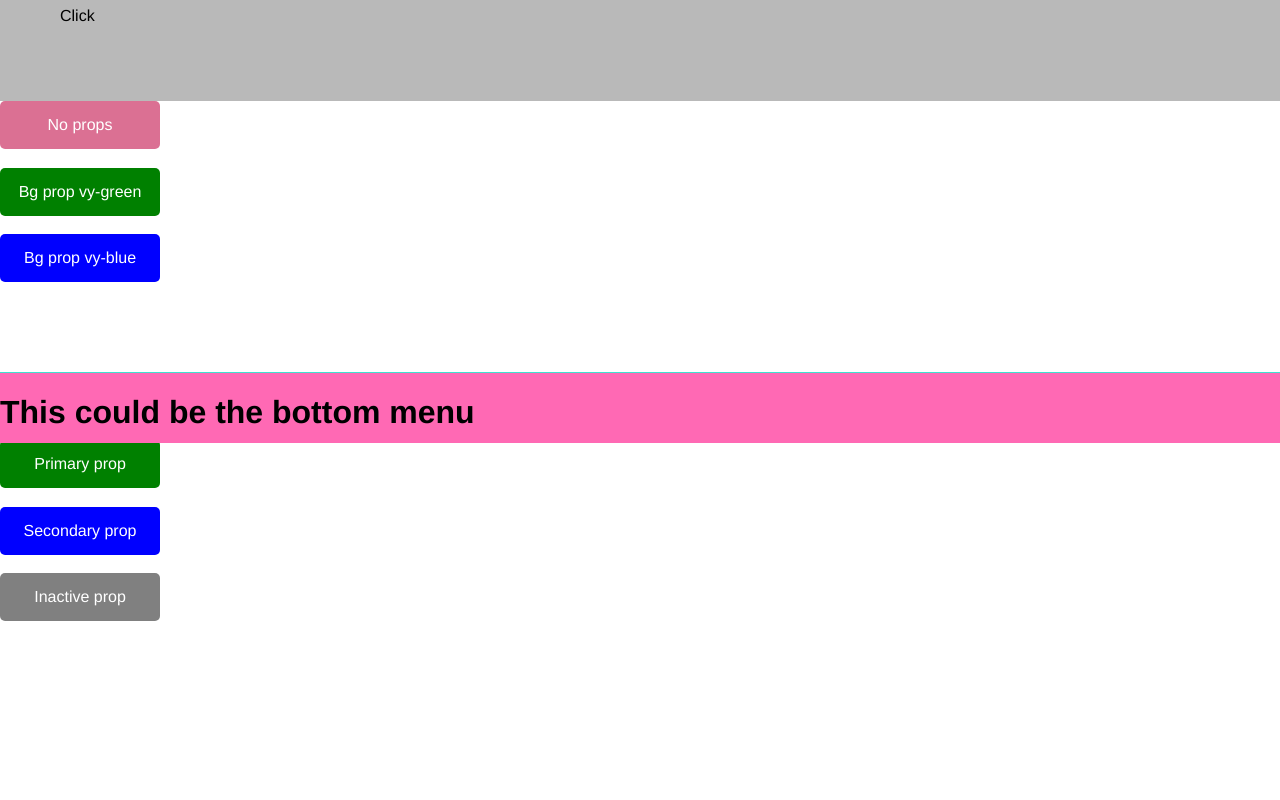
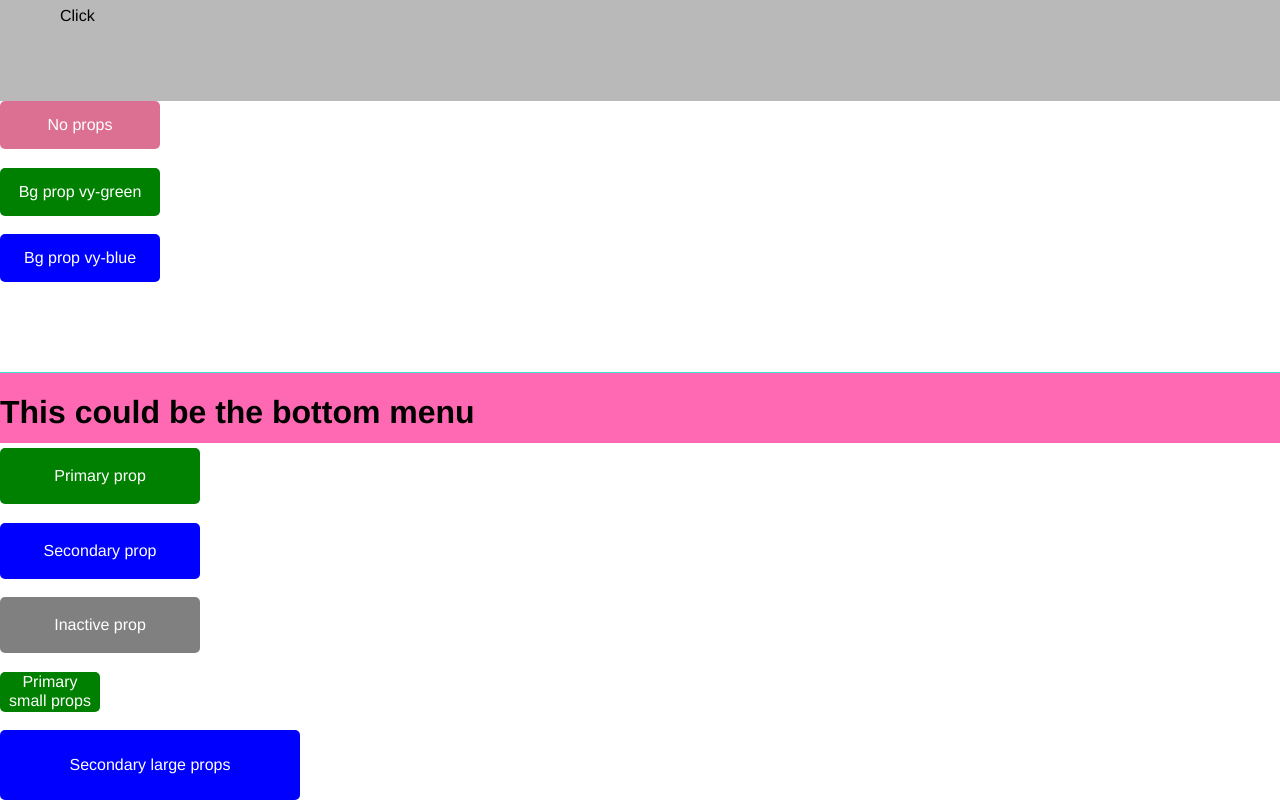
Before and after one commit to Guttulsrud/pro200-group21, a React (Create React App) app in the folder front-end/: page / in a window 1280 px wide. Shown: the part 357-1157 px from the top of the page. Before the commit the page ends 978 px from the top, so only its background shows below. Built offline with nearby package versions, Linux system fonts and the light colour scheme.

Commit message:
Testing styled components

```diff
--- a/front-end/src/elements/buttons/TestButton.js
+++ b/front-end/src/elements/buttons/TestButton.js
@@ -1,4 +1,4 @@
-import styled from 'styled-components';
+import styled, { css } from 'styled-components';
 
 export const TestBtn = styled.button`
   background-color: ${(props) =>
@@ -29,8 +29,21 @@ export const TestButton = styled.button`
       : props.inactive
       ? 'gray'
       : 'black'};
-  height: 3em;
-  width: 10em;
+  height: 56px;
+  width: 200px;
+  ${(props) =>
+    props.size === 'small' &&
+    css`
+      height: 40px;
+      width: 100px;
+    `}
+
+  ${(props) =>
+    props.size === 'large' &&
+    css`
+      height: 70px;
+      width: 300px;
+    `}
   color: white;
   border: none;
   border-radius: 5px;
--- a/front-end/src/pages/ExamplePage.jsx
+++ b/front-end/src/pages/ExamplePage.jsx
@@ -47,7 +47,14 @@ const ExamplePage = () => {
       <TestButton>No props</TestButton> <br /> <br />
       <TestButton primary>Primary prop</TestButton> <br /> <br />
       <TestButton secondary>Secondary prop</TestButton> <br /> <br />
-      <TestButton inactive>Inactive prop</TestButton>
+      <TestButton inactive>Inactive prop</TestButton> <br /> <br />
+      <TestButton primary size='small'>
+        Primary small props
+      </TestButton>{' '}
+      <br /> <br />
+      <TestButton secondary size='large'>
+        Secondary large props
+      </TestButton>
     </React.Fragment>
   );
 };
```
